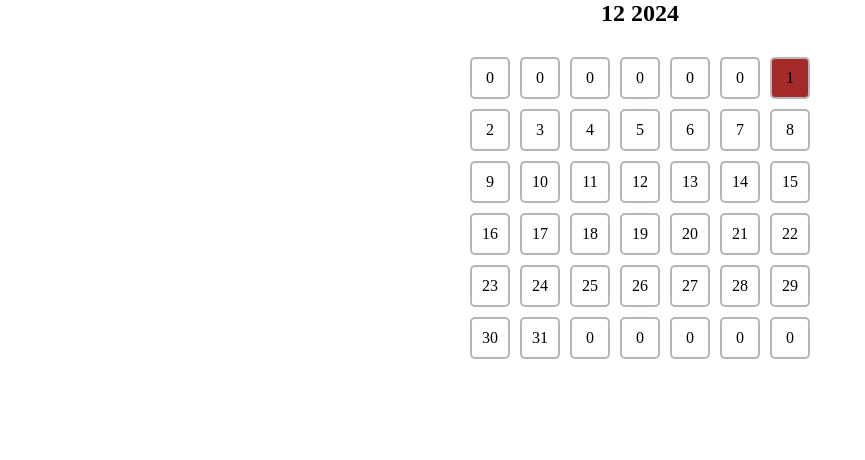
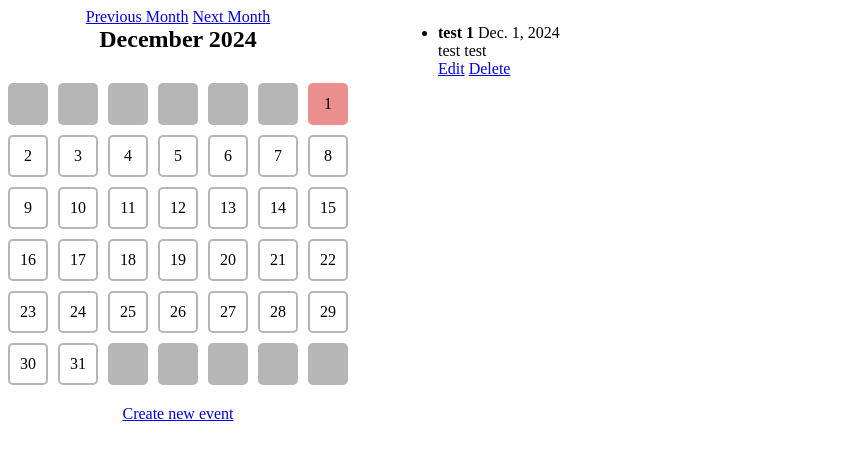
Before and after one commit to LEGENDA123698/TeamHub, a Django app: page /calendar/ in a window 1280 px wide. Shown: the top 460 px of the page, without its empty margins (0-865 px from the left). Run offline with Django 5.2, Linux system fonts and the light colour scheme; data comes from the database, SQL or seed files in the repository; both versions use the stored data as it was after the commit.

Commit message:
Add files via upload

```diff
--- a/calendar_app/forms.py
+++ b/calendar_app/forms.py
@@ -6,7 +6,7 @@ from django import forms
 class EventForm(forms.ModelForm):
     class Meta:
         model = Event
-        fields = ['title', 'description', 'date']
+        fields = ['title', 'description', 'date',]
         widgets = {
             'date': forms.DateInput(attrs={'type': 'date'}),
         }
--- a/calendar_app/models.py
+++ b/calendar_app/models.py
@@ -1,4 +1,5 @@
 from django.db import models
+from colorfield.fields import ColorField
 
 
 # модель события
@@ -6,3 +7,4 @@ class Event(models.Model):
     title = models.CharField(max_length=10)
     description = models.CharField(max_length=30)
     date = models.DateField()
+    color = ColorField(format="hex")
--- a/calendar_app/urls.py
+++ b/calendar_app/urls.py
@@ -4,8 +4,8 @@ import calendar_app.views as views
 
 urlpatterns = [
     path('calendar/', views.calendar_view, name='calendar'),
-    path('<int:year>/<int:month>/', views.calendar_view, name='calendar_with_date'), # просмотр календаря
-    path("create_event/", views.EventCreateView.as_view(), name="create_event"), # создание события
-    path("update_event/<int:pk>/", views.EventUpdateView.as_view(), name="update_event"), # обновление события
-    path("delete_event/<int:pk>/", views.EventDeleteView.as_view(), name="delete_event"), # удаление события
+    path('calendar/<int:year>/<int:month>/', views.calendar_view, name='calendar_with_date'), # просмотр календаря
+    path("calendar/create_event/", views.EventCreateView.as_view(), name="calendar_create_event"), # создание события
+    path("calendar/update_event/<int:pk>/", views.EventUpdateView.as_view(), name="calendar_update_event"), # обновление события
+    path("calendar/delete_event/<int:pk>/", views.EventDeleteView.as_view(), name="calendar_delete_event"), # удаление события
 ]
--- a/calendar_app/views.py
+++ b/calendar_app/views.py
@@ -12,12 +12,20 @@ class EventCreateView(CreateView):
     template_name = 'calendar/create.html'
     success_url = '/calendar'
 
+    def form_valid(self, form):
+        form.instance.color = self.request.POST.get("color-select")
+        return super().form_valid(form)
+
 # обновление
 class EventUpdateView(UpdateView):
     model = Event
     form_class = EventForm
     template_name = 'calendar/update.html'
     success_url = '/calendar'
+
+    def form_valid(self, form):
+        form.instance.color = self.request.POST.get("color-select")
+        return super().form_valid(form)
 
 # удаление
 class EventDeleteView(DeleteView):
@@ -28,16 +36,43 @@ class EventDeleteView(DeleteView):
 
 # основная страница календаря
 def calendar_view(request):
-    today = datetime.today() #сегодняшняя дата
-    year = today.year #текущий год
-    month = today.month #текущий месяц
+    flat_list = list()
+    today = datetime.today()
+    year = request.GET.get('year', today.year)
+    month = request.GET.get('month', today.month)
+
+    try:
+        year = int(year)
+        month = int(month)
+    except ValueError:
+        year = today.year
+        month = today.month
+
+    if month < 1:
+        month = 12
+        year -= 1
+    elif month > 12:
+        month = 1
+        year += 1
+
     cal = calendar.Calendar()
-    flat_list = [item for sublist in cal.monthdayscalendar(year, month) for item in sublist] #список
-    events = Event.objects.all()
+    flat_list = [day for week in cal.monthdayscalendar(year, month) for day in week]
+    events = Event.objects.filter(date__year=year, date__month=month)
+
+    days_with_events = list()
+    for day in flat_list:
+        events_for_day = events.filter(date__day=day)
+        days_with_events.append({
+            'day': day,
+            'events': events_for_day
+        })
+
+    month_name = calendar.month_name[month]
 
     context = {
         'events': events,
-        'date_list': flat_list,
+        'days_with_events': days_with_events,
+        'month_name': month_name,
         'year': year,
         'month': month,
     }
--- a/static/calendar/calendar.css
+++ b/static/calendar/calendar.css
@@ -1,11 +1,3 @@
-
-body {
-    display: flex;
-    flex-direction: column;
-    align-items: center;
-    margin: 0;
-    padding: 0;
-}
 
 .calendar {
     display: grid;
--- a/teamhub/settings.py
+++ b/teamhub/settings.py
@@ -44,6 +44,7 @@ INSTALLED_APPS = [
     'main_app',
     'notifications_app',
     'calendar_app',
+    'colorfield',
 
 
 ]
--- a/templates/calendar/calendar.html
+++ b/templates/calendar/calendar.html
@@ -7,22 +7,47 @@
 </head>
 <body>
 
+    <div style="display: flex;gap: 50px;">
+    <div style="float: left;display: flex;flex-direction: column;align-items: center;">
+    <div>
+        <a href="?month={{ month|add:'-1' }}&year={{ year }}">Previous Month</a>
+        <a href="?month={{ month|add:'1' }}&year={{ year }}">Next Month</a>
+    </div>
+
     <div class="calendar-header">
-        {{month}} {{year}}
+        {{month_name}} {{year}}
     </div>
 
     <div class="calendar">
-        {%for date in date_list%}
+        {% for day_data in days_with_events %}
+            {% if day_data.events %}
+                <div class="calendar-day" style="background-color: {{ day_data.events.0.color }}; border-color: {{ day_data.events.0.color }};">
+                    {{ day_data.day }}
+                </div>
+            {% elif day_data.day == 0 %}
+                <div class="calendar-day" style="background-color: #b6b6b6;"></div>
+            {% else %}
+                <div class="calendar-day">{{ day_data.day }}</div>
+            {% endif %}
+        {% endfor %}
+    </div>
+
+    <a href="{% url 'calendar_create_event' %}">Create new event</a>
+    </div>
+
+    <div style="float: right;">
+        <ul>
         {%for event in events%}
-
-            {%if event.date.year == year and event.date.month == month and event.date.day == date%}
-                <div class="calendar-day" style="background-color: brown;">{{date}}</div>
-            {%else%}
-                <div class="calendar-day">{{date}}</div>
-            {%endif%}
-
+        <li>
+            <b>{{event.title}}</b> {{event.date}}<br>
+            {{event.description}}<br>
+            <a href="{% url 'calendar_update_event' event.pk %}">Edit</a>
+            <a href="{% url 'calendar_delete_event' event.pk %}">Delete</a>
+        </li>
+        <br>
         {%endfor%}
-        {%endfor%}
+        </ul>
+    </div>
     </div>
 
 </body>
--- a/templates/calendar/create.html
+++ b/templates/calendar/create.html
@@ -8,6 +8,7 @@
     <form method = "post">
         {% csrf_token %}
         {{form.as_p }}
+        <input type="color" name="color-select" value="#FFFFFF"><br>
         <button type="submit">sumbit</button>
     </form>
 
--- a/templates/calendar/update.html
+++ b/templates/calendar/update.html
@@ -7,6 +7,7 @@
     <form method = "post">
         {% csrf_token %}
         {{form.as_p }}
+        <input type="color" name="color-select" value="{{event.color}}"><br>
         <button type="submit">sumbit</button>
     </form>
 
```
Also changed, not shown: calendar_app/migrations/0002_event_color.py (added), db.sqlite3.
